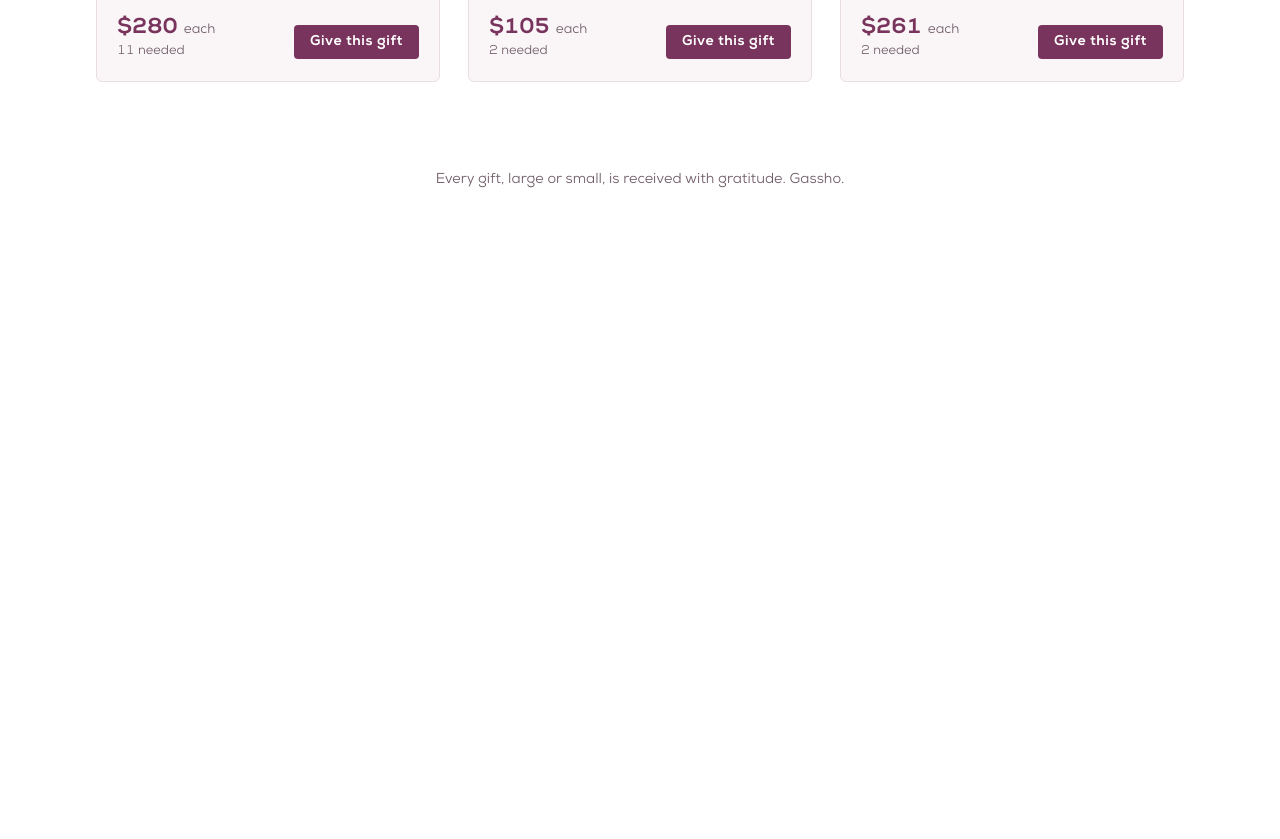
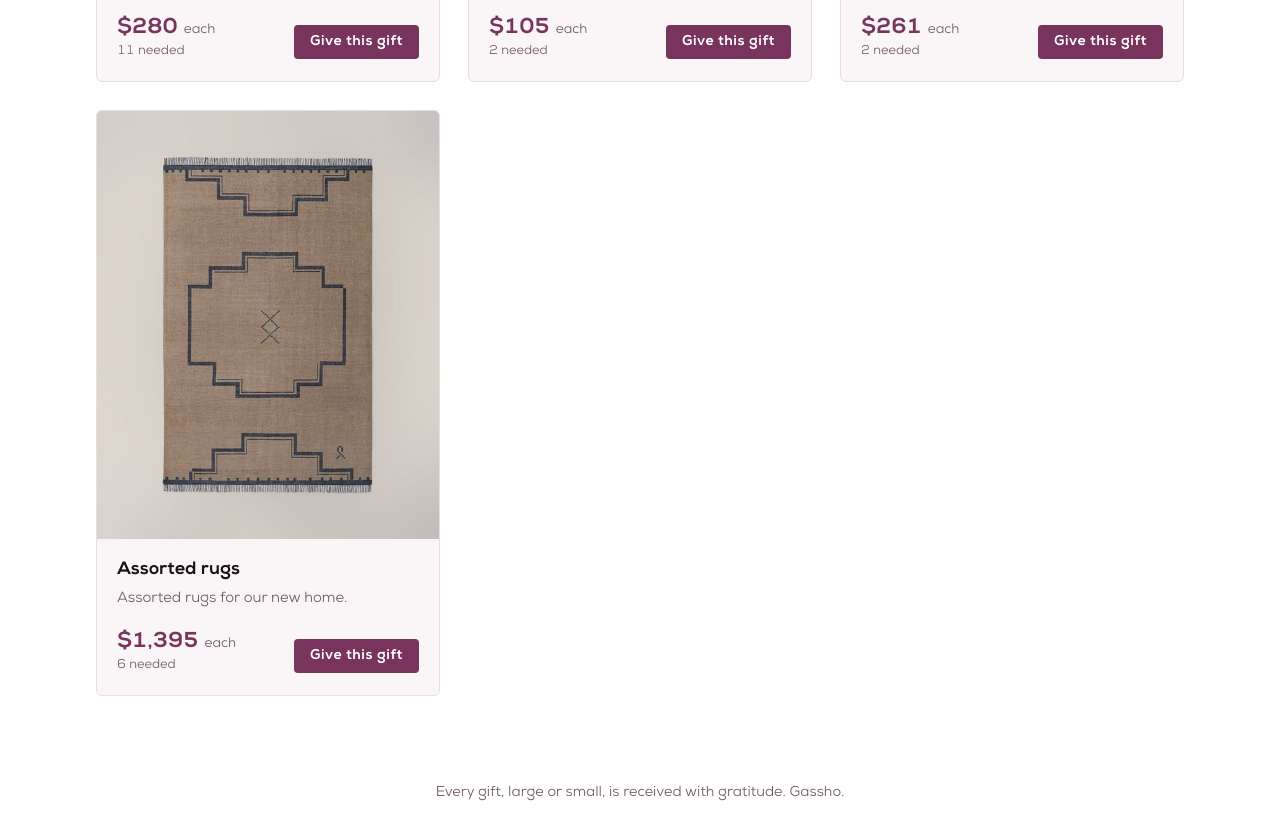
Before and after one commit to alexgodin/nyzc_registry, a plain HTML site: page index.html in a window 1280 px wide. Shown: the part 4767-5606 px from the top of the page. Before the commit the page ends 5028 px from the top, so only its background shows below. Drawn offline with Linux system fonts and the light colour scheme.

Commit message:
Add assorted rugs (6 at $1,395 each)
Co-Authored-By: Claude Sonnet 5.5 <noreply@anthropic.com>

```diff
--- a/index.html
+++ b/index.html
@@ -271,6 +271,18 @@
         </div>
       </div>
     </article>
+    <article class="gift">
+      <div class="gift-photo has-photo fill"><img src="images/assorted-rugs.jpg" alt="Assorted rugs" loading="lazy"></div>
+      <div class="gift-body">
+        <h2 class="gift-name">Assorted rugs</h2>
+        <p class="gift-note">Assorted rugs for our new home.</p>
+        <div class="gift-foot">
+          <div class="gift-price">$1,395<span class="each">each</span><small>6 needed</small></div>
+          <a class="gift-btn" href="mailto:info@zencare.org?subject=Practice%20Registry%3A%20Interested%20in%20Donating%20Assorted%20rugs">Give this gift</a>
+          <span class="gift-thanks">Given with thanks</span>
+        </div>
+      </div>
+    </article>
   </main>
 
   <footer>
```
Also changed, not shown: images/assorted-rugs.jpg (added).
